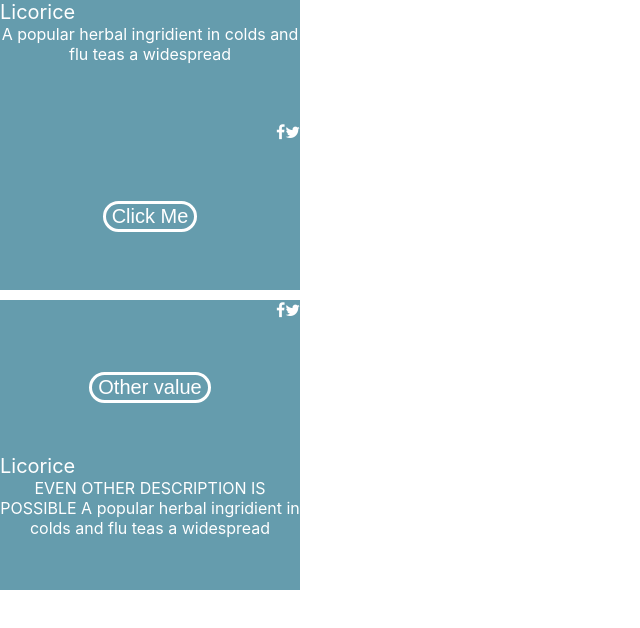
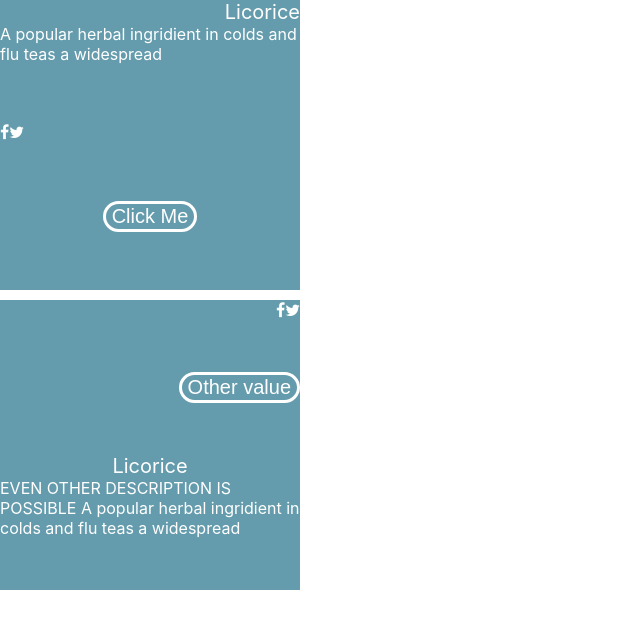
Before and after one commit to nirnaor/infoelements, a React (Create React App) app: page / in a window 1280 px wide. Shown: the top 628 px of the page, without its empty margins (0-640 px from the left). Built offline with nearby package versions, Linux system fonts and the light colour scheme.

Commit message:
Aligning using CSS class (not JS)

```diff
--- a/src/App.css
+++ b/src/App.css
@@ -7,17 +7,14 @@
   display: grid;
 }
 
-.title {
-  text-align: left;
+.right {
+  text-align: right;
 }
-.description {
+.center {
   text-align: center;
 }
-.custombutton {
-  text-align: center;
-}
-.icons {
-  text-align: right;
+.left {
+  text-align: left;
 }
 
 /* custom info params */
--- a/src/App.js
+++ b/src/App.js
@@ -43,6 +43,16 @@ function InfoCustomButton(props) {
   )
 }
 
+function SingleInfo({InfoClass, infoParams}) {
+  const horizontalAlignmentClass = infoParams.horizontalAlignment.toLowerCase()
+
+  return (
+    <div className={horizontalAlignmentClass}>
+      <InfoClass {...infoParams} />
+    </div>
+  )
+}
+
 function createSection(orderList, masterInfoConfig) {
   const CompsMap = {
     Title: {CompClass: InfoTitle, pathForData: 'titleParams'},
@@ -52,7 +62,7 @@ function createSection(orderList, masterInfoConfig) {
   }
   return orderList
     .map(x => CompsMap[x])
-    .map(x => (<x.CompClass key={x.pathForData}  {...masterInfoConfig[x.pathForData]} />))
+    .map(x => (<SingleInfo InfoClass={x.CompClass} key={x.pathForData}  infoParams={masterInfoConfig[x.pathForData]} />))
 }
 
 function createRealSection(sectionName, masterInfoConfig) {
--- a/src/config.js
+++ b/src/config.js
@@ -46,7 +46,7 @@ const config = {
     },
     titleParams: {
       text: 'Licorice',
-      horizontalAlignment: "RIGHT",
+      horizontalAlignment: "CENTER",
       textVerticalPadding: 3,
       textHorizontalPadding: 5
     },
@@ -58,7 +58,7 @@ const config = {
     },
     buttonParams: {
       buttonText: "Other value",
-      horizontalAlignment: "CENTER",
+      horizontalAlignment: "RIGHT",
       borderWidth: 3,
       borderColor: "red"
     },
@@ -68,7 +68,7 @@ const config = {
         social: true,
         heart: true
       },
-      horizontalAlignment: "SPLIT"
+      horizontalAlignment: "RIGHT"
     }
   },
   externalPlacement: "ABOVE_IMAGE"
```
